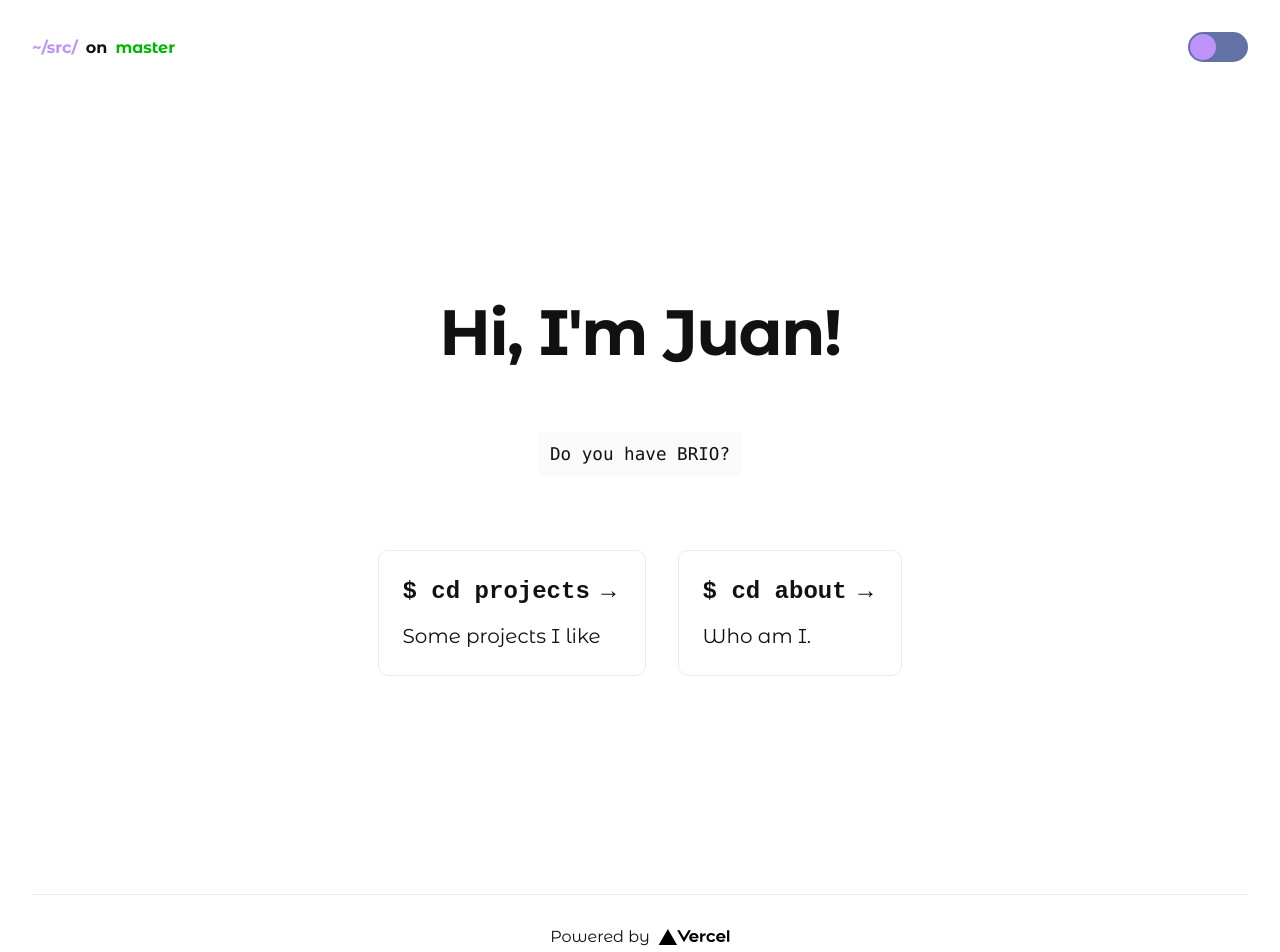
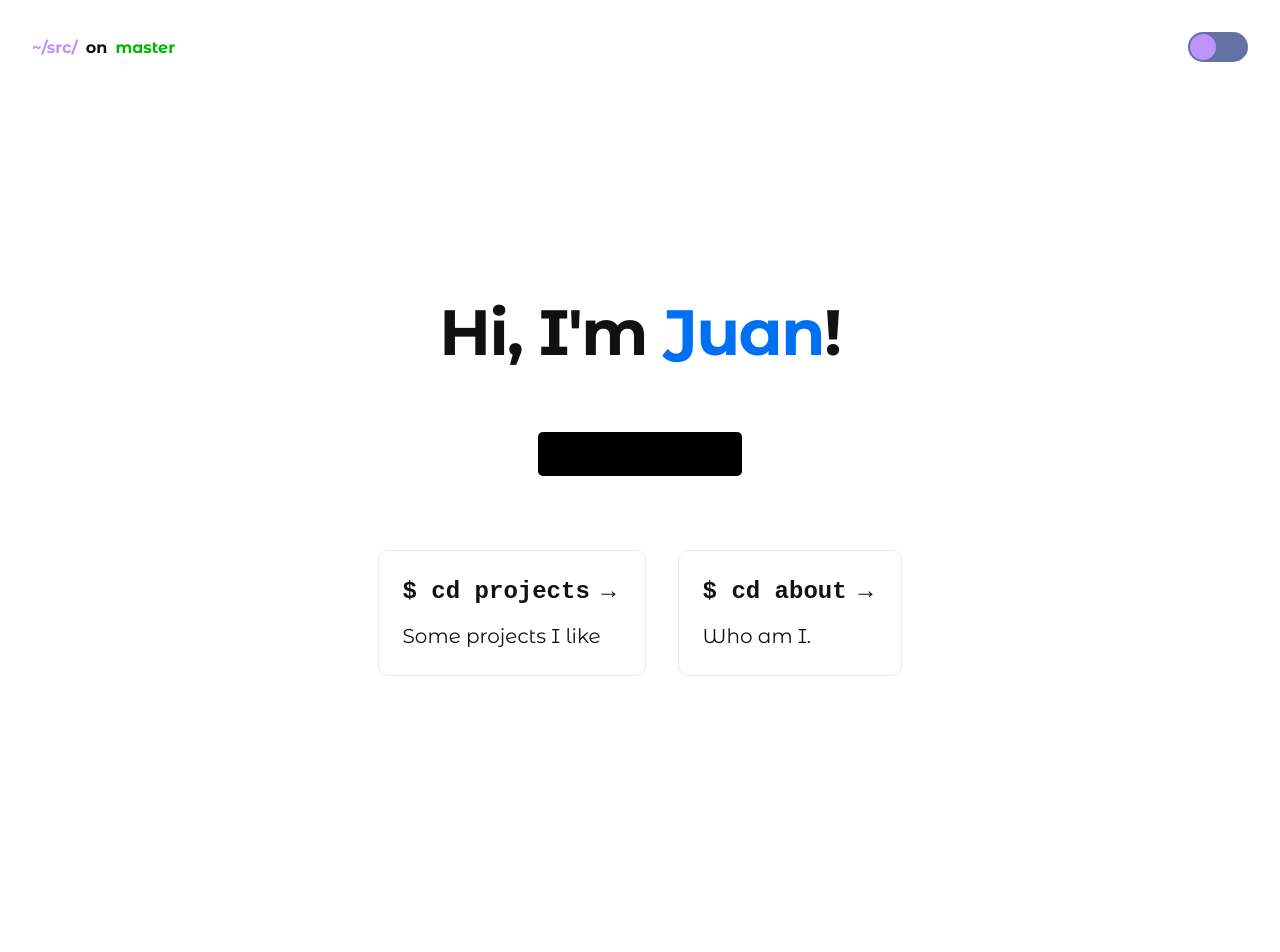
Before and after one commit to JuanIWK3/portifolio, a Next.js app: page / in a window 1280 px wide. Shown: the top 952 px of the page. After the commit the page ends 894 px from the top, so only its background shows below. Built offline with nearby package versions, Linux system fonts and the light colour scheme.

Commit message:
style: home colors

```diff
--- a/app/page.module.scss
+++ b/app/page.module.scss
@@ -10,23 +10,6 @@
   flex-direction: column;
   justify-content: center;
   align-items: center;
-}
-
-.footer {
-  display: flex;
-  flex: 1;
-  padding: 2rem 0;
-  border-top: 1px solid #eaeaea;
-  justify-content: center;
-  align-items: center;
-}
-
-.footer a {
-  display: flex;
-  justify-content: center;
-  align-items: center;
-  flex-grow: 1;
-}
 
   .title {
     margin: 0;
@@ -35,22 +18,22 @@
     font-style: normal;
     font-weight: 800;
     letter-spacing: -0.025em;
+
+    .name {
+      text-decoration: none;
+      color: #0070f3;
+
+      &:hover,
+      &:focus,
+      &:active {
+        text-decoration: underline;
+      }
     }
 
-.title a {
-  text-decoration: none;
-  color: #0070f3;
-}
-
-.title a:hover,
-.title a:focus,
-.title a:active {
-  text-decoration: underline;
-}
-
-.title,
     .description {
       text-align: center;
+    }
+  }
 }
 
 .description {
@@ -60,7 +43,8 @@
 }
 
 .code {
-  background: #fafafa;
+  color: #000000;
+  background: #000000;
   border-radius: 5px;
   padding: 0.75rem;
   font-size: 1.1rem;
@@ -74,6 +58,11 @@
   justify-content: center;
   flex-wrap: wrap;
   max-width: 1200px;
+
+  @media (max-width: 600px) {
+    width: 100%;
+    flex-direction: column;
+  }
 }
 
 .card {
@@ -86,61 +75,27 @@
   border-radius: 10px;
   transition: color 0.15s ease, border-color 0.15s ease;
   max-width: 300px;
-}
 
-.card:hover,
-.card:focus,
-.card:active {
+  &:hover,
+  &:focus,
+  &:active {
     color: #0070f3;
     border-color: #0070f3;
   }
 
-.card h2 {
+  h2 {
     margin: 0 0 1rem 0;
     font-size: 1.5rem;
   }
 
-.card p {
+  p {
     margin: 0;
     font-size: 1.25rem;
     line-height: 1.5;
+  }
 }
 
 .logo {
   height: 1em;
   margin-left: 0.5rem;
 }
-
-@media (max-width: 600px) {
-  .grid {
-    width: 100%;
-    flex-direction: column;
-  }
-}
-
-@media (prefers-color-scheme: dark) {
-  .title {
-    background: linear-gradient(180deg, #ffffff 0%, #aaaaaa 100%);
-    -webkit-background-clip: text;
-    -webkit-text-fill-color: transparent;
-    background-clip: text;
-    text-fill-color: transparent;
-  }
-  .title a {
-    background: linear-gradient(180deg, #0070f3 0%, #0153af 100%);
-    -webkit-background-clip: text;
-    -webkit-text-fill-color: transparent;
-    background-clip: text;
-    text-fill-color: transparent;
-  }
-  .card,
-  .footer {
-    border-color: #222;
-  }
-  .code {
-    background: #111;
-  }
-  .logo img {
-    filter: invert(1);
-  }
-}
--- a/app/page.tsx
+++ b/app/page.tsx
@@ -7,7 +7,9 @@ export default function Home() {
   return (
     <div className={styles.container}>
       <main className={styles.main}>
-        <h1 className={styles.title}>Hi, I'm Juan!</h1>
+        <h1 className={styles.title}>
+          Hi, I'm <span className={styles.name}>Juan</span>!
+        </h1>
 
         <p className={styles.description}>
           <code className={styles.code}>Do you have BRIO?</code>
@@ -29,19 +31,6 @@ export default function Home() {
           </Link>
         </div>
       </main>
-
-      <footer className={styles.footer}>
-        <a
-          href="https://vercel.com?utm_source=create-next-app&utm_medium=default-template&utm_campaign=create-next-app"
-          target="_blank"
-          rel="noopener noreferrer"
-        >
-          Powered by{" "}
-          <span className={styles.logo}>
-            <Image src="/vercel.svg" alt="Vercel Logo" width={72} height={16} />
-          </span>
-        </a>
-      </footer>
     </div>
   );
 }
```
Lines whose indentation alone changed are shown as unchanged.
